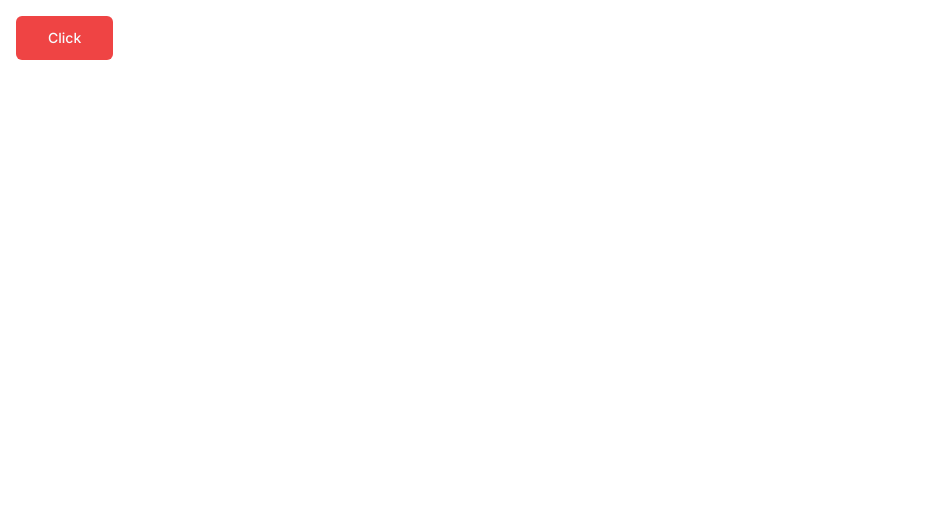
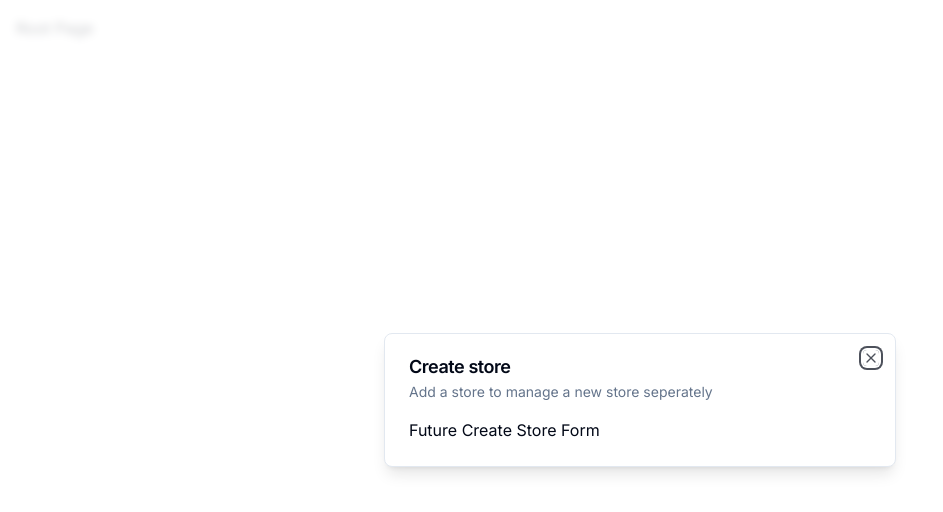
Before and after one commit to adi-uchiha/emporium, a Next.js app: page / in a window 1280 px wide. Shown: the top 512 px of the page, without its empty margins (0-943 px from the left). Built offline with nearby package versions, Linux system fonts and the light colour scheme.

Commit message:
Modal state set up

```diff
--- /dev/null
+++ b/app/(auth)/(routes)/layout.tsx
@@ -0,0 +1,9 @@
+export default function AuthLayout(
+    { children }: { children: React.ReactNode }
+) {
+    return (
+        <div className="flex items-center h-full justify-center">
+            {children}
+        </div>
+    )
+}
--- a/app/(root)/page.tsx
+++ b/app/(root)/page.tsx
@@ -1,10 +1,21 @@
-import { Button } from "@/components/ui/button";
+"use client";
+
+import { useStoreModal } from "@/hooks/use-store-model";
+import { useEffect } from "react";
 
 export default function Home() {
+  const onOpen = useStoreModal((state)=> state.onOpen)
+  const isOpen = useStoreModal((state)=> state.isOpen)
+
+  useEffect(()=> {
+    if(!isOpen) {
+      onOpen();
+    }
+  }, [isOpen, onOpen])
+
   return (
-
     <div className="p-4">
-      <Button size={"lg"} variant={"destructive"}>Click</Button>
+      Root Page
     </div>
   )
 }
--- a/app/globals.css
+++ b/app/globals.css
@@ -5,6 +5,7 @@
 html,
 body,
 :root {
+  font-family: 'Inter';
   height: 100%;
 }
 
--- a/app/layout.tsx
+++ b/app/layout.tsx
@@ -1,8 +1,12 @@
 import { ClerkProvider } from '@clerk/nextjs'
 import './globals.css'
 import { Inter } from 'next/font/google'
+import { ModalProvider } from '@/providers/modal-provider'
 
-const inter = Inter({ subsets: ['latin'] })
+const inter = Inter({ subsets: ['latin'],
+display: 'swap'
+
+})
 
 export const metadata = {
   title: 'Emporium Admin DashBoard',
@@ -17,7 +21,10 @@ export default function RootLayout({
   return (
     <ClerkProvider>
       <html lang="en">
-        <body className={inter.className}>{children}</body>
+        <body className={inter.className}>
+          <ModalProvider />
+          {children}
+          </body>
       </html>
     </ClerkProvider>
   )
--- /dev/null
+++ b/components/modals/store-modal.tsx
@@ -0,0 +1,19 @@
+"use client"
+
+import { useStoreModal } from "@/hooks/use-store-model"
+import { Modal } from "@/components/ui/model"
+
+export const StoreModal = () => {
+    const storeModal = useStoreModal();
+
+    return (
+        <Modal
+            title="Create store"
+            description="Add a store to manage a new store seperately"
+            isOpen={storeModal.isOpen}
+            onClose={storeModal.onClose}
+        >
+            Future Create Store Form
+        </Modal>
+    );
+}
--- /dev/null
+++ b/components/ui/dialog.tsx
@@ -0,0 +1,128 @@
+"use client"
+
+import * as React from "react"
+import * as DialogPrimitive from "@radix-ui/react-dialog"
+import { X } from "lucide-react"
+
+import { cn } from "@/lib/utils"
+
+const Dialog = DialogPrimitive.Root
+
+const DialogTrigger = DialogPrimitive.Trigger
+
+const DialogPortal = ({
+  className,
+  children,
+  ...props
+}: DialogPrimitive.DialogPortalProps) => (
+  <DialogPrimitive.Portal className={cn(className)} {...props}>
+    <div className="fixed inset-0 z-50 flex items-start justify-center sm:items-center">
+      {children}
+    </div>
+  </DialogPrimitive.Portal>
+)
+DialogPortal.displayName = DialogPrimitive.Portal.displayName
+
+const DialogOverlay = React.forwardRef<
+  React.ElementRef<typeof DialogPrimitive.Overlay>,
+  React.ComponentPropsWithoutRef<typeof DialogPrimitive.Overlay>
+>(({ className, ...props }, ref) => (
+  <DialogPrimitive.Overlay
+    ref={ref}
+    className={cn(
+      "fixed inset-0 z-50 bg-background/80 backdrop-blur-sm transition-all duration-100 data-[state=closed]:animate-out data-[state=closed]:fade-out data-[state=open]:fade-in",
+      className
+    )}
+    {...props}
+  />
+))
+DialogOverlay.displayName = DialogPrimitive.Overlay.displayName
+
+const DialogContent = React.forwardRef<
+  React.ElementRef<typeof DialogPrimitive.Content>,
+  React.ComponentPropsWithoutRef<typeof DialogPrimitive.Content>
+>(({ className, children, ...props }, ref) => (
+  <DialogPortal>
+    <DialogOverlay />
+    <DialogPrimitive.Content
+      ref={ref}
+      className={cn(
+        "fixed z-50 grid w-full gap-4 rounded-b-lg border bg-background p-6 shadow-lg animate-in data-[state=open]:fade-in-90 data-[state=open]:slide-in-from-bottom-10 sm:max-w-lg sm:rounded-lg sm:zoom-in-90 data-[state=open]:sm:slide-in-from-bottom-0",
+        className
+      )}
+      {...props}
+    >
+      {children}
+      <DialogPrimitive.Close className="absolute right-4 top-4 rounded-sm opacity-70 ring-offset-background transition-opacity hover:opacity-100 focus:outline-none focus:ring-2 focus:ring-ring focus:ring-offset-2 disabled:pointer-events-none data-[state=open]:bg-accent data-[state=open]:text-muted-foreground">
+        <X className="h-4 w-4" />
+        <span className="sr-only">Close</span>
+      </DialogPrimitive.Close>
+    </DialogPrimitive.Content>
+  </DialogPortal>
+))
+DialogContent.displayName = DialogPrimitive.Content.displayName
+
+const DialogHeader = ({
+  className,
+  ...props
+}: React.HTMLAttributes<HTMLDivElement>) => (
+  <div
+    className={cn(
+      "flex flex-col space-y-1.5 text-center sm:text-left",
+      className
+    )}
+    {...props}
+  />
+)
+DialogHeader.displayName = "DialogHeader"
+
+const DialogFooter = ({
+  className,
+  ...props
+}: React.HTMLAttributes<HTMLDivElement>) => (
+  <div
+    className={cn(
+      "flex flex-col-reverse sm:flex-row sm:justify-end sm:space-x-2",
+      className
+    )}
+    {...props}
+  />
+)
+DialogFooter.displayName = "DialogFooter"
+
+const DialogTitle = React.forwardRef<
+  React.ElementRef<typeof DialogPrimitive.Title>,
+  React.ComponentPropsWithoutRef<typeof DialogPrimitive.Title>
+>(({ className, ...props }, ref) => (
+  <DialogPrimitive.Title
+    ref={ref}
+    className={cn(
+      "text-lg font-semibold leading-none tracking-tight",
+      className
+    )}
+    {...props}
+  />
+))
+DialogTitle.displayName = DialogPrimitive.Title.displayName
+
+const DialogDescription = React.forwardRef<
+  React.ElementRef<typeof DialogPrimitive.Description>,
+  React.ComponentPropsWithoutRef<typeof DialogPrimitive.Description>
+>(({ className, ...props }, ref) => (
+  <DialogPrimitive.Description
+    ref={ref}
+    className={cn("text-sm text-muted-foreground", className)}
+    {...props}
+  />
+))
+DialogDescription.displayName = DialogPrimitive.Description.displayName
+
+export {
+  Dialog,
+  DialogTrigger,
+  DialogContent,
+  DialogHeader,
+  DialogFooter,
+  DialogTitle,
+  DialogDescription,
+}
--- /dev/null
+++ b/components/ui/model.tsx
@@ -0,0 +1,42 @@
+"use client";
+
+import { Dialog, DialogContent, DialogDescription, DialogFooter, DialogHeader, DialogTitle } from "@/components/ui/dialog";
+import { Button } from "@/components/ui/button";
+
+interface ModalProps {
+  title: string;
+  description: string;
+  isOpen: boolean;
+  onClose: () => void;
+  children?: React.ReactNode;
+}
+
+export const Modal: React.FC<ModalProps> = ({
+  title,
+  description,
+  isOpen,
+  onClose,
+  children
+}) => {
+  const onChange = (open: boolean) => {
+    if (!open) {
+      onClose();
+    }
+  };
+
+  return (
+    <Dialog open={isOpen} onOpenChange={onChange}>
+      <DialogContent>
+        <DialogHeader>
+          <DialogTitle>{title}</DialogTitle>
+          <DialogDescription>
+            {description}
+          </DialogDescription>
+        </DialogHeader>
+        <div>
+          {children}
+        </div>
+      </DialogContent>
+    </Dialog>
+  );
+};
--- /dev/null
+++ b/hooks/use-store-model.tsx
@@ -0,0 +1,13 @@
+import { create } from 'zustand'
+
+interface useStoreModalStore {
+    isOpen: boolean;
+    onClose: ()=> void;
+    onOpen: ()=> void;
+}
+
+export const useStoreModal =  create<useStoreModalStore>((set)=> ({
+    isOpen: false,
+    onOpen: ()=> {set({isOpen: true})},
+    onClose: ()=> {set({isOpen: false})},
+}))
--- /dev/null
+++ b/providers/modal-provider.tsx
@@ -0,0 +1,22 @@
+"use client"
+
+import { StoreModal } from "@/components/modals/store-modal";
+import { useEffect, useState } from "react"
+
+export const ModalProvider = () => {
+    const [isMounted, setIsMounted] = useState(false);
+
+    useEffect(()=> {
+        setIsMounted(true)
+    }, []);
+
+    if(!isMounted) {
+        return null;
+    }
+
+    return (
+        <>
+            <StoreModal />
+        </>
+    )
+}
```
Also changed, not shown: package.json (+39 -14 lines), 1 other file (tests, documents, lock files or other folders).
